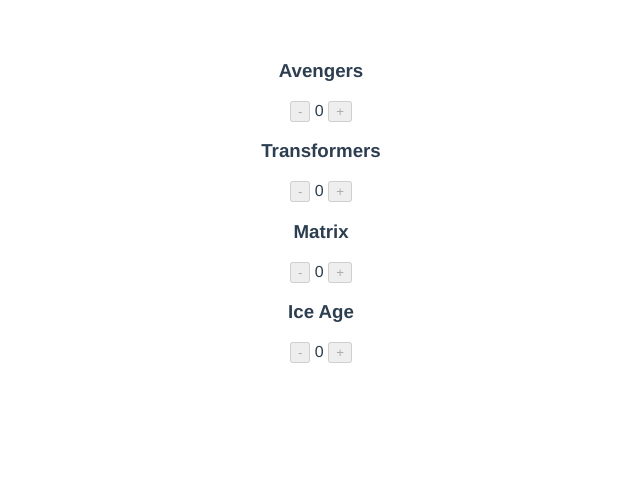
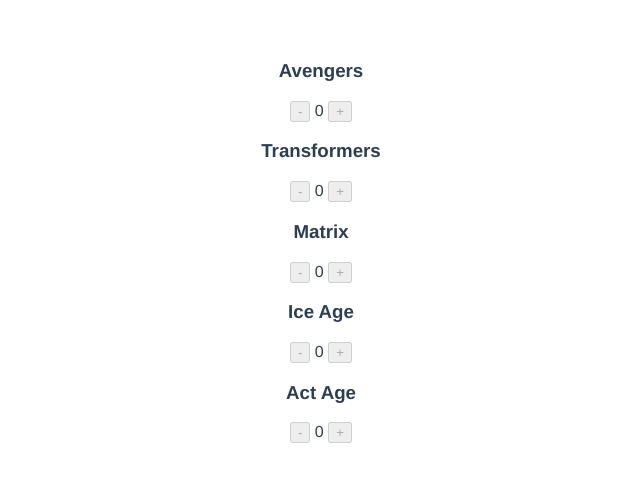
Before and after one commit to SaulRuizS/css-on-vue, a Vue app: page / in a window 1280 px wide. Shown: the top 482 px of the page, without its empty margins (319-959 px from the left). Built offline with nearby package versions, Linux system fonts and the light colour scheme.

Commit message:
Movie Addition

```diff
--- a/src/components/Form.vue
+++ b/src/components/Form.vue
@@ -48,6 +48,11 @@
           available: 9,
           quantity: 0,
         },
+        {
+          name: "Act Age",
+          available: 3,
+          quantity: 0,
+        },
       ],
     };
   },
```
Also changed, not shown: src/assets/logo.png, 1 other file (tests, documents, lock files or other folders).
